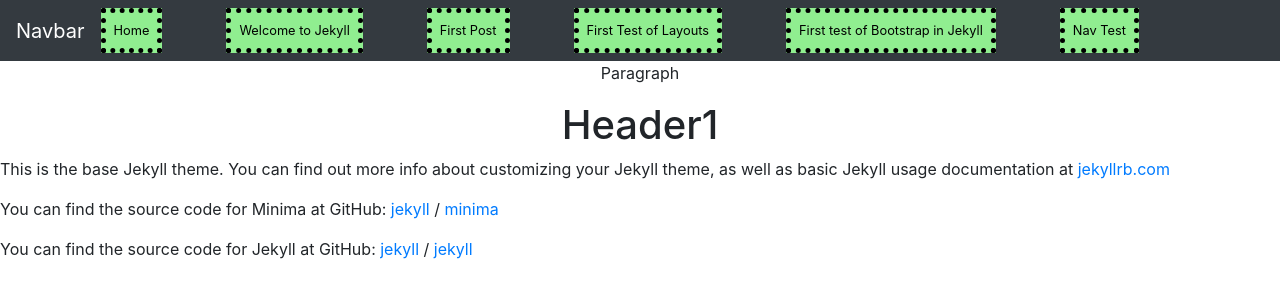
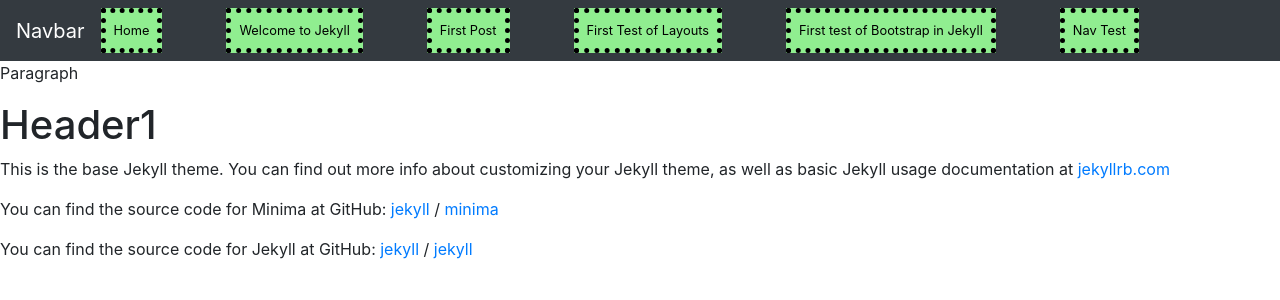
Before and after one commit to williaml4292/SEP-Notes, a Jekyll site: the page built from about.markdown, in a window 1280 px wide. Shown: the top 300 px of the page. Built offline with Jekyll 4.4.1, drawn with Linux system fonts in a browser that asks for light colours; nearby versions of some CDN libraries.

Commit message:
Fri, Apr 4, 2025, 2:14 PM -04:00

```diff
--- a/404.html
+++ b/404.html
@@ -7,7 +7,7 @@ layout: default
   .container {
     margin: 10px auto;
     max-width: 600px;
-    text-align: center;
+    text-align: left;
   }
   h1 {
     margin: 30px 0;
--- a/_layouts/nav2.html
+++ b/_layouts/nav2.html
@@ -14,7 +14,7 @@
     nav ul li a {
         font-size:1vw !important;
         color: black !important;
-        text-align:center;
+        text-align:left;
     }
     nav ul li a:hover {
         text-decoration: underline !important;
--- a/_layouts/page.html
+++ b/_layouts/page.html
@@ -3,13 +3,13 @@ layout: nav2
 ---
 <head>
     <style>
-        .center {
-            text-align:center;
+        .left {
+            text-align:left;
         }
     </style>
 </head>
 <body>
-<p class="center"> Paragraph</p>
-<h1 class="center"> Header1</h1>
+<p class="left"> Paragraph</p>
+<h1 class="left"> Header1</h1>
 {{ content }}
 </body>
--- a/_layouts/post.html
+++ b/_layouts/post.html
@@ -3,13 +3,13 @@ layout: nav2
 ---
 <head>
     <style>
-        .center {
-            text-align:center;
+        .left {
+            text-align:left;
         }
     </style>
 </head>
 <body>
-<h1 class="center"> This is a post</h1>
+<h1 class="left"> This is a post</h1>
 {% if page.title contains "Jekyll" %}
 <strong> This page's title contains "Jekyll" </strong>
 {% else %}
```
